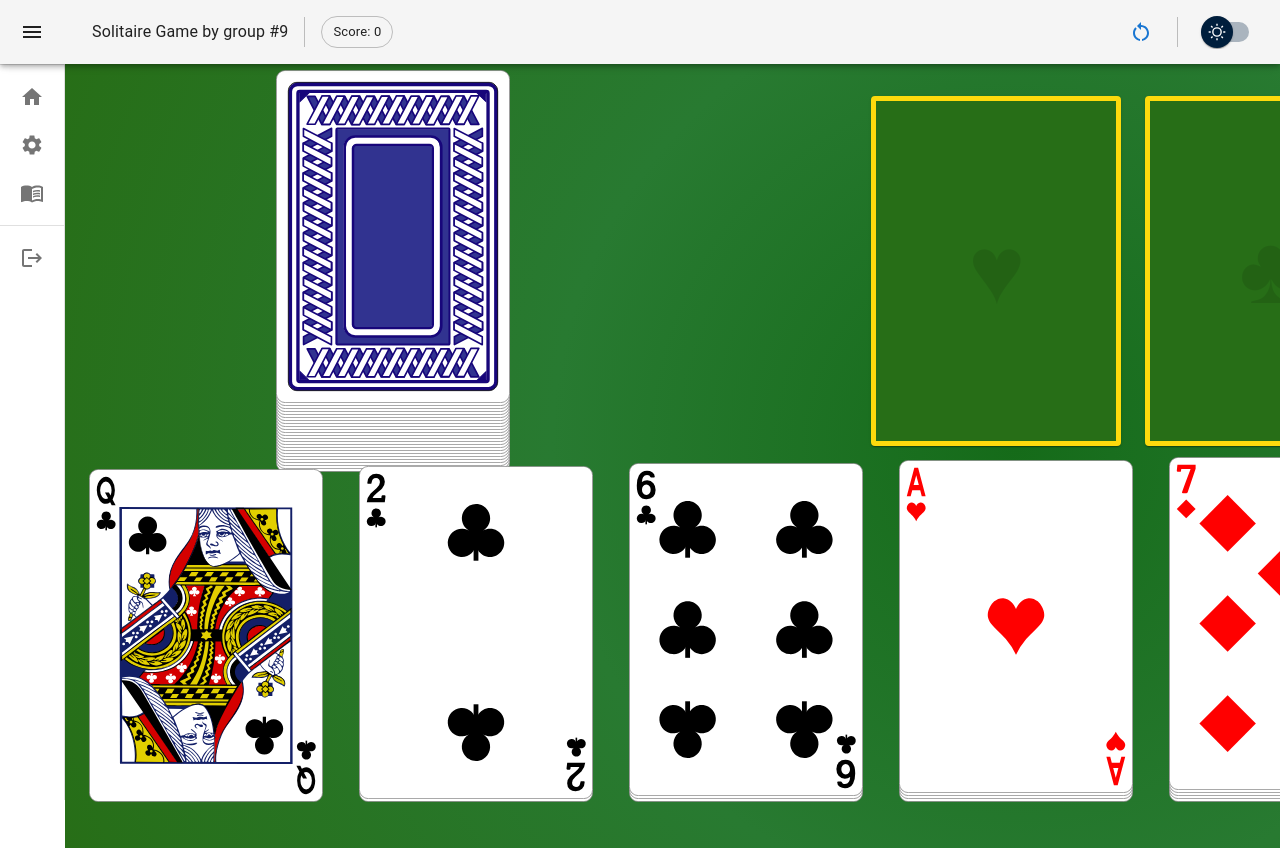
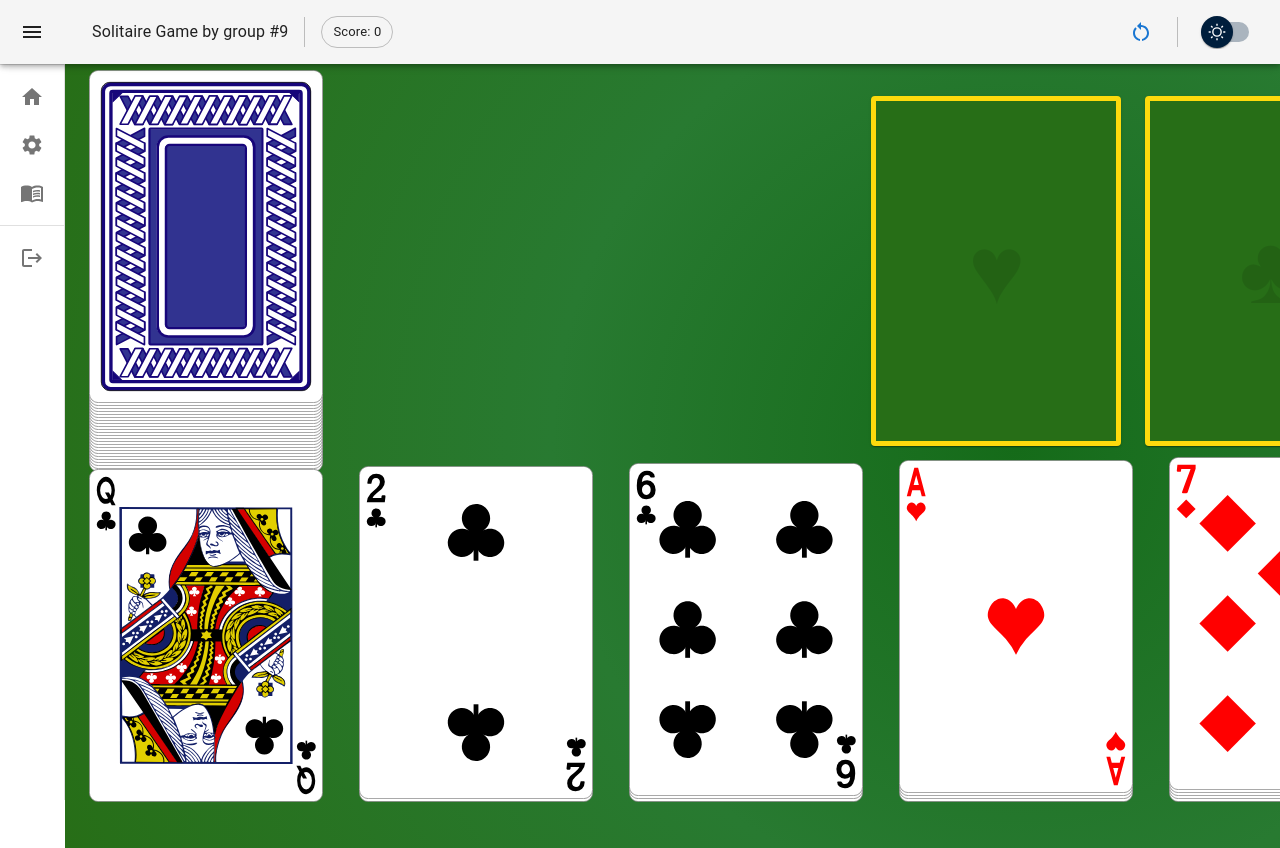
Before and after one commit to kalapyha/solitaire-group-9, a React (Create React App) app: page / in a window 1280 px wide. Shown: the top 848 px of the page. Built offline with nearby package versions, Linux system fonts and the light colour scheme.

Commit message:
fix: dec align

```diff
--- a/src/components/Board/Board.tsx
+++ b/src/components/Board/Board.tsx
@@ -25,7 +25,7 @@ const Board = () => {
                     display="flex"
                     flexDirection="row"
                     alignItems="center"
-                    justifyContent="center"
+                    justifyContent="flex-start"
                     alignContent="center"
                 >
                     <Deck cardsArray={shuffledArray.slice(0, 24)} autoReveal={false} />
```
